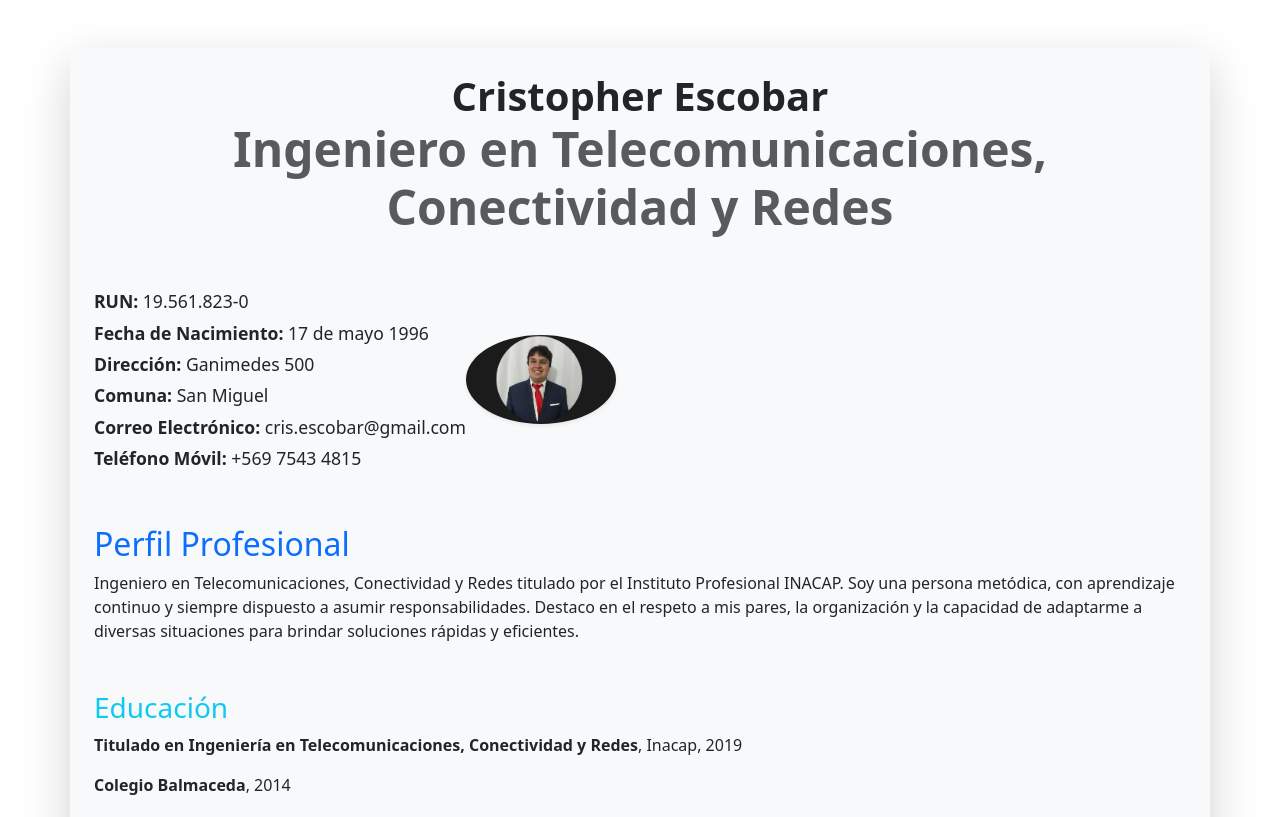
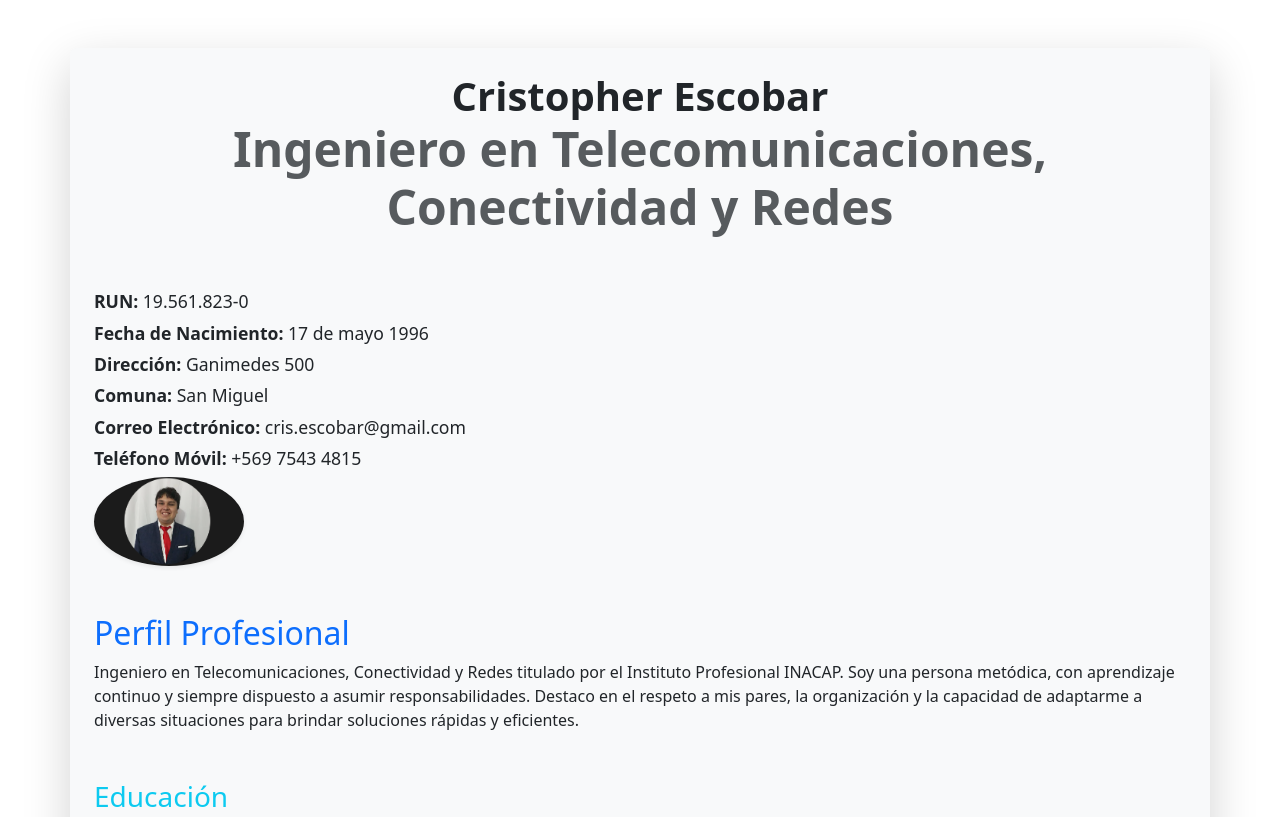
Before and after one commit to muriel-ap/forkackryzx, a plain HTML site: page index.html in a window 1280 px wide. Shown: the top 817 px of the page. Drawn offline with nearby package versions, Linux system fonts and the light colour scheme.

Commit message:
Update index with flex
se realiza cambio en flex para separacion de contenedores

```diff
--- a/index.html
+++ b/index.html
@@ -16,7 +16,7 @@
         </header>
 
         <section class="personal-info mb-5">
-            <div class="d-flex align-items-center justify-content-between">
+            <div class="c-flex">
                 <div class="info-text">
                     <p><strong>RUN:</strong> 19.561.823-0</p>
                     <p><strong>Fecha de Nacimiento:</strong> 17 de mayo 1996</p>
@@ -25,7 +25,7 @@
                     <p><strong>Correo Electrónico:</strong> cris.escobar@gmail.com</p>
                     <p><strong>Teléfono Móvil:</strong> +569 7543 4815</p>
                 </div>
-            <div class="d-flex align-items-center justify-content-between">
+            <div class="c-flex">
                 <img src="./assets/img/foto curriculum.PNG" alt="Foto de Cristopher" class="rounded-circle shadow-sm" width="150">
             </div>
         </section>
```
